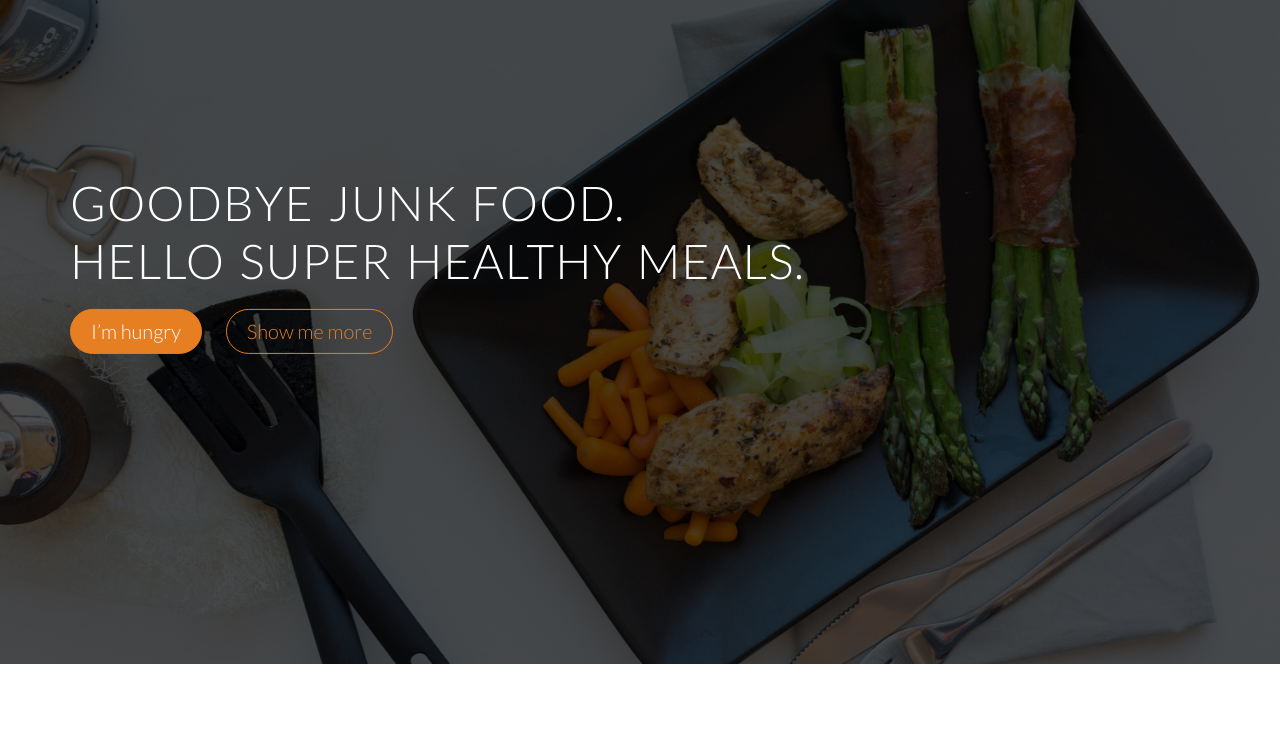
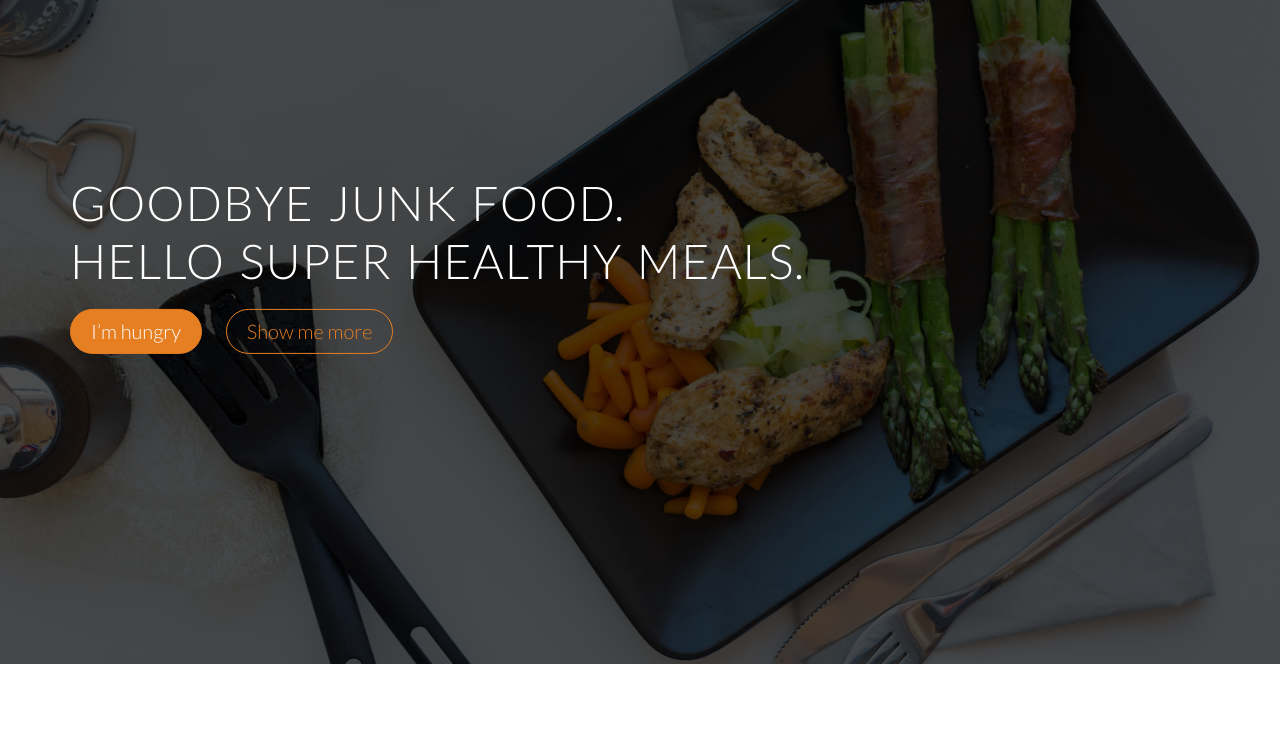
Before and after one commit to Saksham27/OmniFood, a plain HTML site: page index.html in a window 1280 px wide. Shown: the part 136-877 px from the top of the page. Drawn offline with nearby package versions, Linux system fonts and the light colour scheme.

Commit message:
fixed css

```diff
--- a/resources/css/style.css
+++ b/resources/css/style.css
@@ -159,9 +159,9 @@ header {
     background-image: -webkit-gradient(linear, left top, left bottom, from(rgba(0, 0, 0, 0.7)), to(rgba(0, 0, 0, 0.7))), url(img/hero-min.jpg);
     background-image: linear-gradient(rgba(0, 0, 0, 0.7), rgba(0, 0, 0, 0.7)), url(img/hero-min.jpg);
     height: 100vh;
+    background-position: center;
     background-size: cover;
     background-attachment: fixed;
-    ;
 }
 
 .hero-text-box {
```
